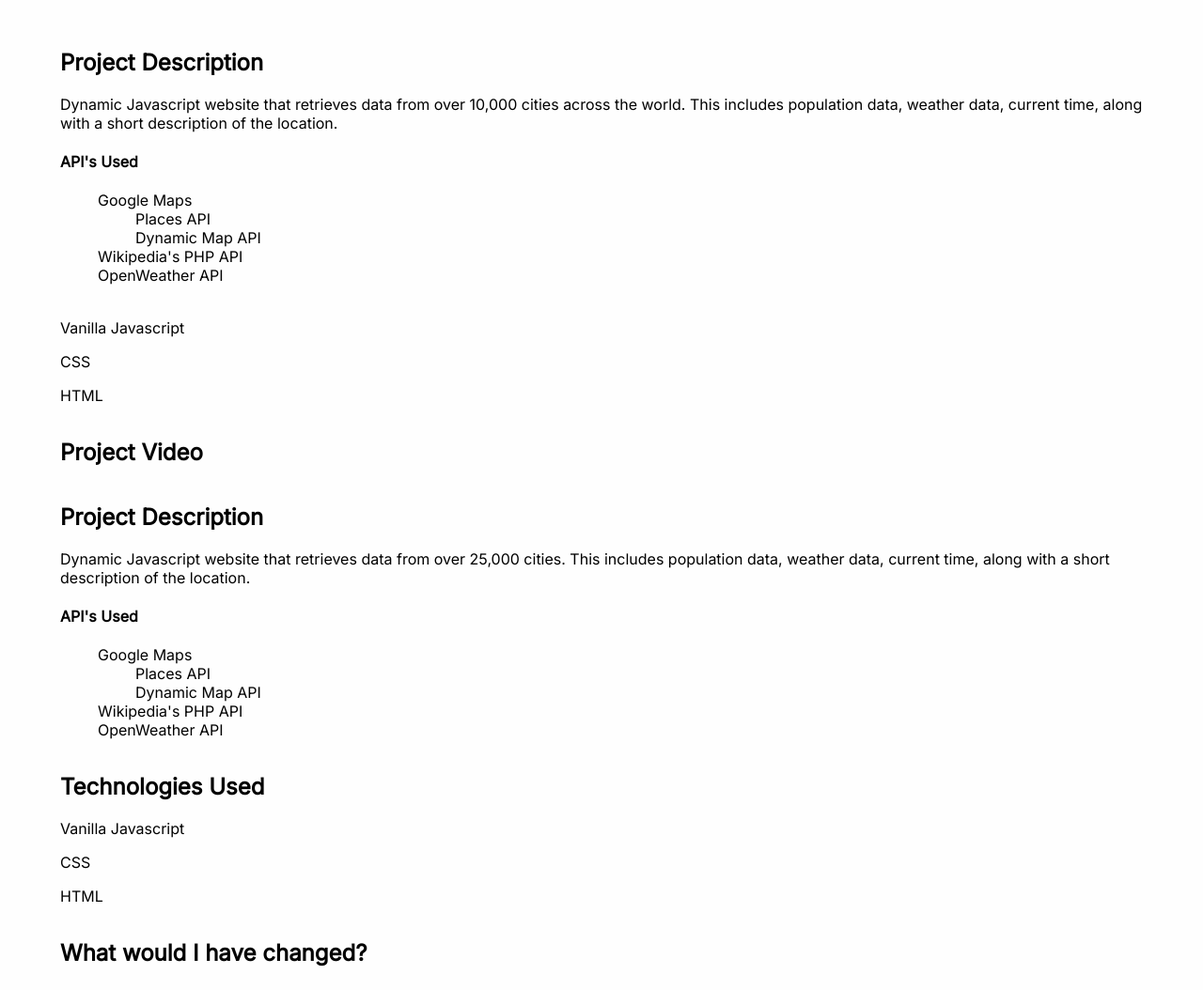
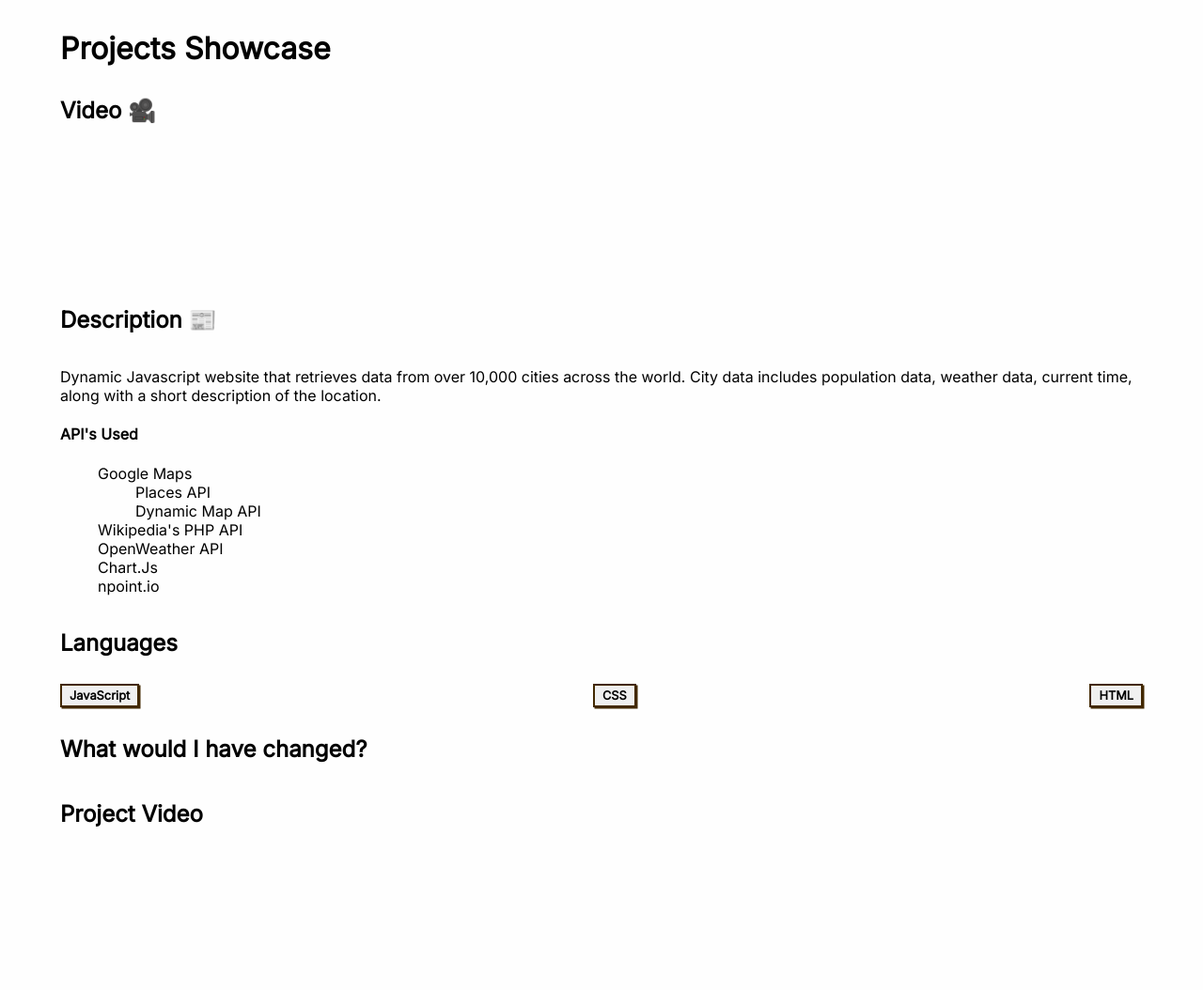
Before and after one commit to Ericn01/Portfolio, a plain HTML site: page other-pages/projects.html in a window 1280 px wide. Shown: the top 1054 px of the page at 94% size. Drawn offline with Linux system fonts and the light colour scheme.

Commit message:
Added more content to the projects page.

```diff
--- a/other-pages/projects.html
+++ b/other-pages/projects.html
@@ -11,14 +11,16 @@
 
 </head>
 <body>
+    <h1> Projects Showcase </h1>
     <main class="projects-container">
         <section class="project-showcase project-one">
+            <h2> Video 🎥 </h2>
             <div class="project-video">
-
+                <video> </video>
             </div>
+            <h2> Description 📰 </h2>
             <div class="project-description">
-                <h2> Project Description </h2>
-                <p> Dynamic Javascript website that retrieves data from over 10,000 cities across the world. This includes population data, weather data, current time, along with a short description of the location.
+                <p> Dynamic Javascript website that retrieves data from over 10,000 cities across the world. City data includes population data, weather data, current time, along with a short description of the location.
                 </p>
                 <h4> API's Used </h4>
                 <ul>
@@ -28,25 +30,31 @@
                             <li> Dynamic Map API </li>
                         </ul>
                     </li>
-                    <li></li>
                     <li> Wikipedia's PHP API </li>
                     <li> OpenWeather API </li>
+                    <li> Chart.Js </li>
+                    <li> npoint.io </li>
                 </ul>
             </div>
-            <div class="technologies-used">
-                <h2>  </h2>
-                <p> Vanilla Javascript </p>
-                <p> CSS </p>
-                <p> HTML </p>
+            <h2> Languages </h2>
+            <div class="skills-tags technologies-used">
+                <div class="tag javascript" id="javascript"> JavaScript</div>
+                <div class="tag css" id="css"> CSS </div>
+                <div class="tag html" id="html"> HTML </div>
+            </div>
+            <h2> What would I have changed? </h2>
+            <div class="reflection">
+
             </div>
         </div>
         <section class="project-showcase project-two">
             <div class="project-video">
                 <h2> Project Video </h2>
+                <video> </video>
             </div>
             <div class="project-description">
                 <h2> Project Description </h2>
-                <p> Dynamic Javascript website that retrieves data from over 25,000 cities. This includes population data, weather data, current time, along with a short description of the location.
+                <p> Fully responsive JavaScript website that displays and charts relevant information for over 2000 songs. Users can also create playlists and
                 </p>
                 <h4> API's Used </h4>
                 <ul>
--- a/styles.css
+++ b/styles.css
@@ -199,16 +199,6 @@ progress{
     text-shadow: 1px 1px 2px black;
     font-size: 2rem;
 }
-.tag progress{
-    float: right;
-
-}
-
-.other-links a:hover{
-    font-weight: bolder;
-    text-decoration: underline;
-    text-shadow: 1px 1px black;
-}
 
 #resume{
     width: 40px;
@@ -219,6 +209,7 @@ progress{
 }
 /* Media queries for responsive design */
 
+/* Laptops, smaller monitors */
 @media (max-width: 1440px) {
     body{
        margin: 2rem 4rem;
@@ -233,11 +224,14 @@ progress{
         display: none;
     }
 }
+/* Some laptops and most tablets */
 @media (max-width: 1100px){
     body{
         margin: 2rem;
     }
-    .personal-intro{}
+    .personal-intro{
+        max-width: 40%;
+    }
     .work-elements{
         display: block;
     }
@@ -249,7 +243,7 @@ progress{
         margin-top: 0px;
     }
 }
-
+/* Mobile device media queries*/
 @media (max-width: 650px){
     body{
         margin: 1rem;
@@ -297,9 +291,9 @@ progress{
         margin-top: 20px;
     }
 }
+/* Some phones */
 @media (max-width: 380px){
     .action-image{
         max-width: 70%;
     }
-
 }
```
